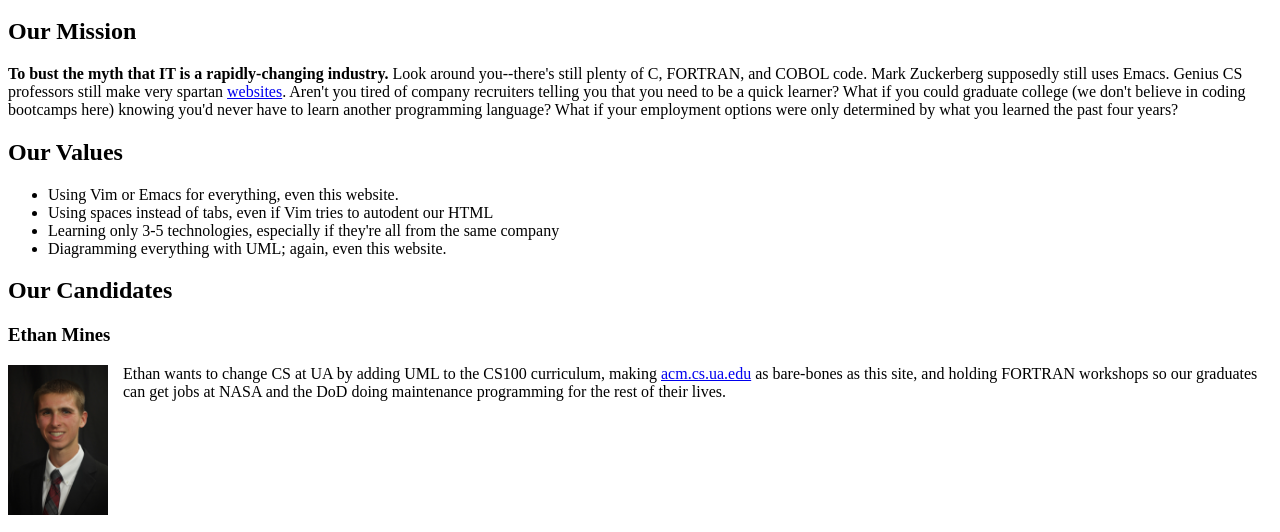
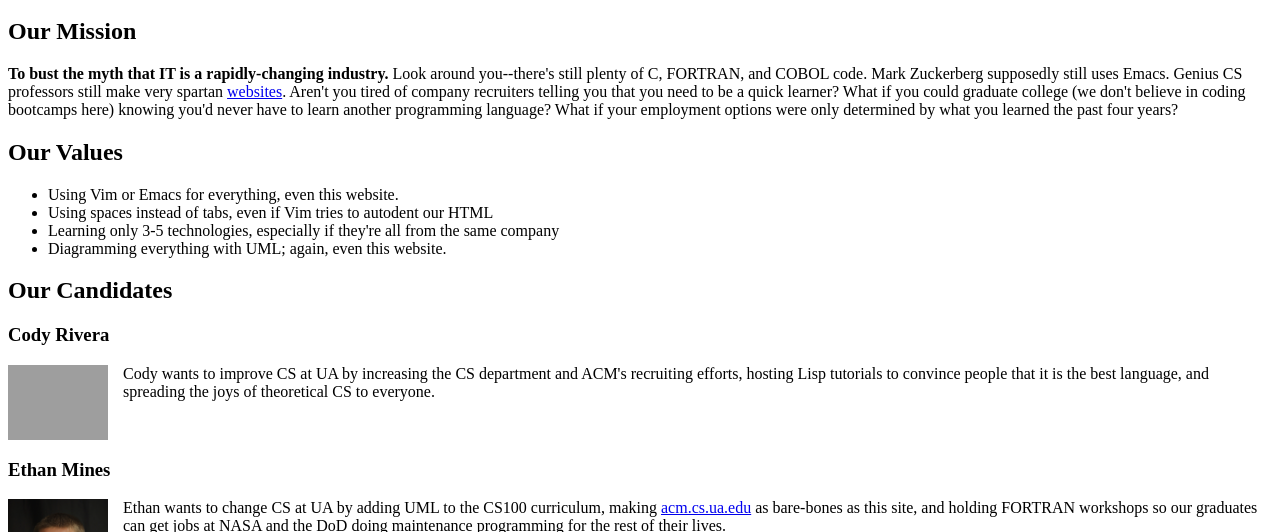
Before and after one commit to 0party/0party.github.io, a plain HTML site: page index.html in a window 1280 px wide. Shown: the part 100-632 px from the top of the page. Drawn offline with Linux system fonts and the light colour scheme; grey boxes are pictures that could not be loaded.

Commit message:
Add Cody

```diff
--- a/index.html
+++ b/index.html
@@ -33,6 +33,12 @@
     <div>
     <h2>Our Candidates</h2>
       <div>
+	<h3>Cody Rivera</h3>
+	<p>
+	<img src="imgs/CodyRivera.png" width="100" class="candidate"/>
+	Cody wants to improve CS at UA by increasing the CS department and ACM's recruiting efforts, hosting Lisp tutorials to convince people that it is the best language, and spreading the joys of theoretical CS to everyone.
+	</p>
+	<br style="clear: both"/>
         <h3>Ethan Mines</h3>
 	<p>
         <img src="imgs/Ethan.jpg" width="100" class="candidate"/>
```
Also changed, not shown: 1 other file.
